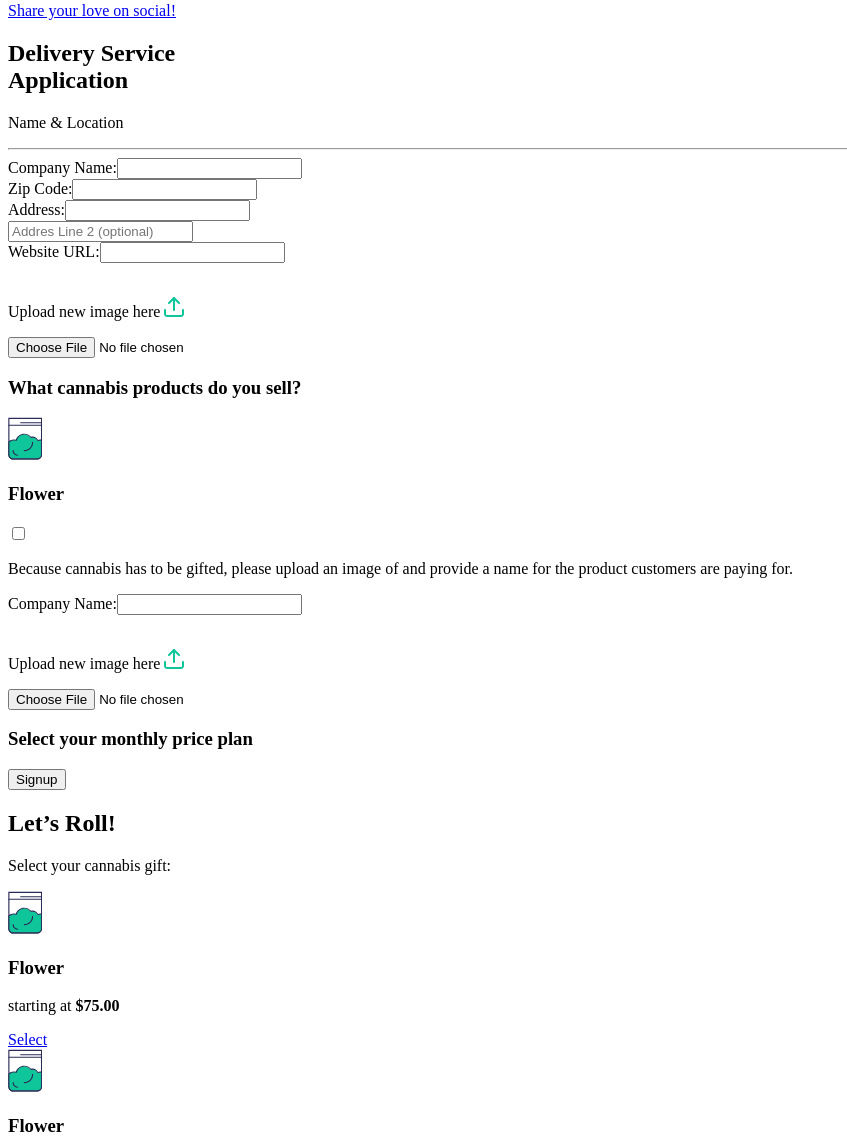
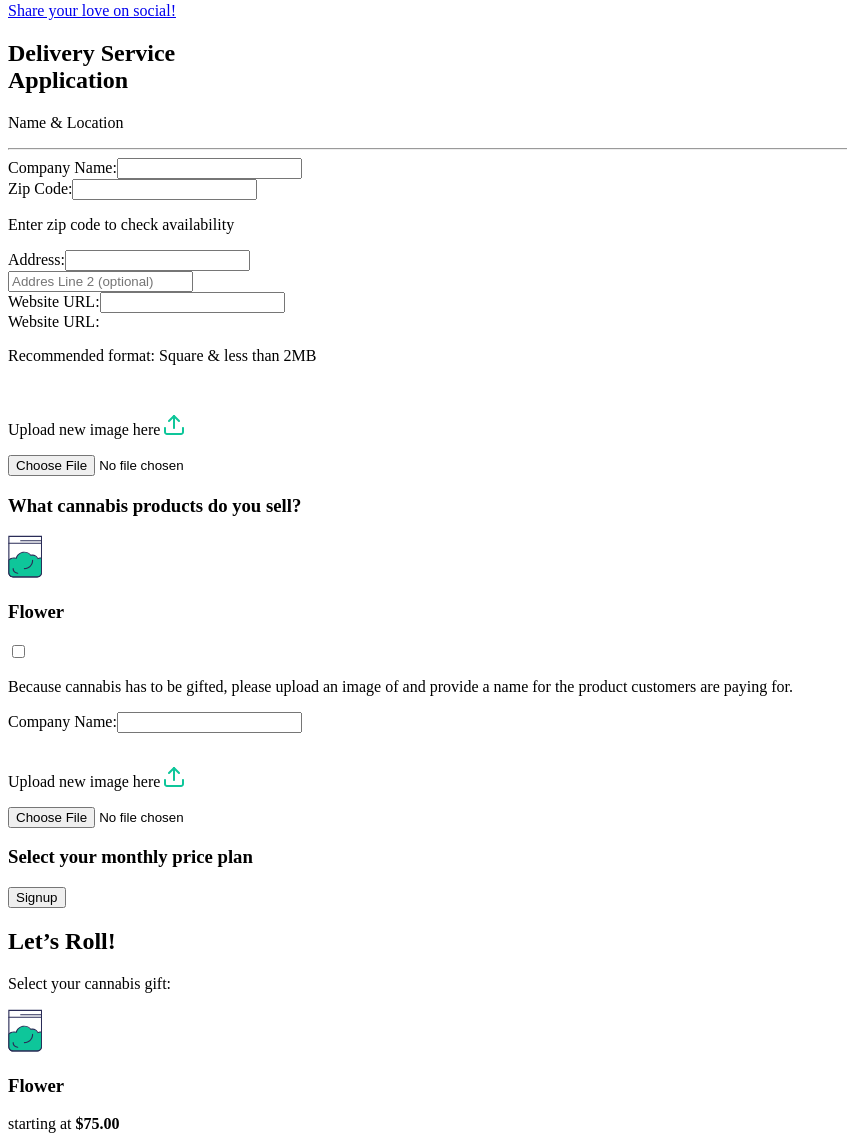
Before and after one commit to swaty007/swift-delivery, a Yii app: template frontend/views/supplier/create.php in a window 1280 px wide. Shown: the part 186-1334 px from the top of the page, without its empty margins (0-847 px from the left). Run offline with PHP 8.4 and a stand-in for Yii, Linux system fonts and the light colour scheme; the template is opened without the code that fills it, so the values that code supplies are empty; form fields are guessed from the names that the template uses; some libraries are stand-ins or nearby versions.

Commit message:
v0.09 service worker config start, form style add

```diff
--- a/frontend/views/supplier/create.php
+++ b/frontend/views/supplier/create.php
@@ -22,18 +22,38 @@ $this->title = 'Create supplier';
         <!--        --><? //= $form->field($model, 'password_repeat')->label(false)->passwordInput() ?>
 
         <?= $form->field($model, 'name')->textInput()->label('Company Name:'); ?>
+
+        <div class="row flex-center">
+            <div class="col-xs-8">
                 <?= $form->field($model, 'zip')->textInput()->label('Zip Code:'); ?>
+            </div>
+            <div class="col-xs-4">
+                <p class="supplier__text">
+                    Enter zip code to
+                    check availability
+                </p>
+            </div>
+        </div>
         <?= $form->field($model, 'address')->textInput()->label('Address:'); ?>
         <?= $form->field($model, 'address_2')->textInput(['placeholder' => 'Addres Line 2 (optional)'])->label(false); ?>
         <?= $form->field($model, 'web_url')->textInput()->label('Website URL:'); ?>
 
+        <div class="form-group">
+            <label class="control-label" for="supplierform-web_url">Website URL:</label>
+            <p class="supplier__text">
+                Recommended format: Square & less than 2MB
+            </p>
             <div class="fileContainer">
                 <img class="fileContainer__img" src=""/>
                 <p class="fileContainer__text--select text--blue-opacity text--small">Upload new image
                     here <?= Html::img('@web/img/icon_upload.svg', ['class' => 'fileContainer__img--icon']); ?></p>
                 <!--            <input type="file" name="file" >-->
-            <?= $form->field($model, 'logo')->fileInput()->label(false) ?>
+                <?= $form->field($model, 'logo', ['options' => [
+                    'tag' => false, // Don't wrap with "form-group" div
+                ]])->fileInput(['class'=>'fileContainer__input'])->label(false) ?>
             </div>
+        </div>
+
         <h3 class="sub-text text--green text--small">
             What cannabis products do you sell?
         </h3>
--- a/frontend/web/scss/components/_file-container.scss
+++ b/frontend/web/scss/components/_file-container.scss
@@ -5,7 +5,7 @@
   border: 1px dashed #2A2C57;
   border-radius: 3px;
   background-color: transparent;
-  margin-bottom: 60px;
+  //margin-bottom: 60px;
   &__img {
     height: 107px;
     width: 100%;
@@ -36,7 +36,7 @@
 
     }
   }
-  [type=file] {
+  [type=file],&__input {
     cursor: inherit;
     display: block;
     font-size: 0;
--- a/frontend/web/scss/utils/_variables.scss
+++ b/frontend/web/scss/utils/_variables.scss
@@ -8,6 +8,7 @@ $brand-yellow: #F2C94C;
 
 $text-white: fade-out($white, 0.2);
 $text-blue: fade-out($brand-blue, 0.2);
+$text-blue-opacity: fade-out($brand-blue, 0.5);
 $text-green: fade-out($brand-green, 0.2);
 
 $light: 300;
```
Also changed, not shown: frontend/web/css/style.css (+10 -3 lines), frontend/web/scss/sections/_supplier.scss (+6 -1 lines), frontend/web/sw.js (+2 -7 lines). Lines whose indentation alone changed are shown as unchanged.
